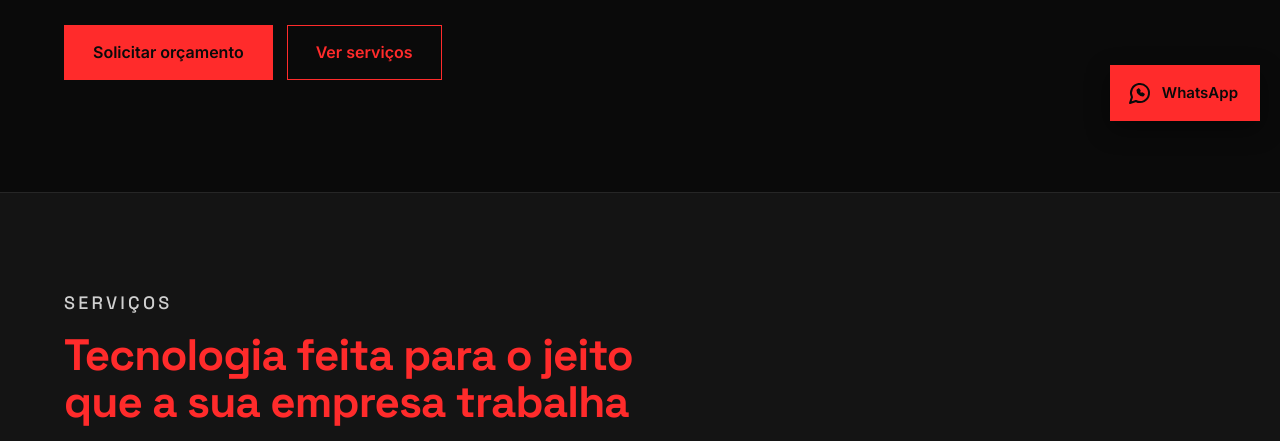
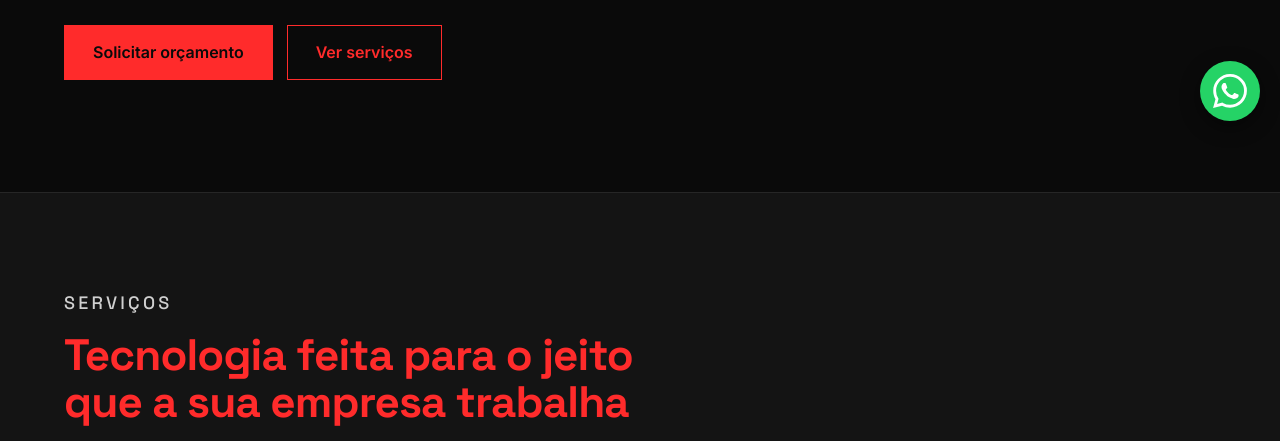
Before and after one commit to trobozoi/jits.dev.br, a plain HTML site: page index.html in a window 1280 px wide. Shown: the part 659-1100 px from the top of the page. Drawn offline with Linux system fonts and the light colour scheme.

Commit message:
Deixa o botão flutuante só com o logo verde do WhatsApp
Co-Authored-By: Claude Opus 5.5 <noreply@anthropic.com>

```diff
--- a/index.html
+++ b/index.html
@@ -315,19 +315,15 @@ p { margin: 0; }
   position: fixed; z-index: 6;
   right: calc(20px + env(safe-area-inset-right, 0px));
   bottom: calc(20px + env(safe-area-inset-bottom, 0px));
-  display: inline-flex; align-items: center; gap: 10px;
-  min-height: 56px; padding: 0 22px 0 18px;
-  background: var(--vermelho); color: var(--preto);
-  font-weight: 600; font-size: 15px; text-decoration: none;
-  box-shadow: 0 8px 24px rgba(0, 0, 0, 0.45);
-  transition: background-color .18s ease, transform .18s ease;
+  width: 60px; height: 60px; border-radius: 50%;
+  display: inline-flex; align-items: center; justify-content: center;
+  background: #25D366; color: #FFFFFF;
+  box-shadow: 0 6px 20px rgba(0, 0, 0, 0.45);
+  transition: transform .18s ease, box-shadow .18s ease;
 }
-.whats:hover { background: var(--vermelho-claro); color: var(--preto); transform: translateY(-2px); }
+.whats:hover { color: #FFFFFF; transform: scale(1.06); box-shadow: 0 8px 26px rgba(0, 0, 0, 0.55); }
+.whats:focus-visible { outline-color: #25D366; }
 .whats svg { flex: none; }
-@media (max-width: 560px) {
-  .whats { width: 56px; padding: 0; justify-content: center; }
-  .whats__texto { position: absolute; width: 1px; height: 1px; overflow: hidden; clip: rect(0 0 0 0); white-space: nowrap; }
-}
 .rodape .miolo { padding-bottom: 96px; }
 
 @media (prefers-reduced-motion: reduce) {
@@ -654,8 +650,7 @@ p { margin: 0; }
 </footer>
 
 <a class="whats" href="https://wa.me/5585997361426?text=Ol%C3%A1%2C%20JITS!%20Vim%20pelo%20site%20e%20gostaria%20de%20conversar%20sobre%20um%20projeto." target="_blank" rel="noopener" aria-label="Conversar com a JITS no WhatsApp">
-  <svg aria-hidden="true" width="24" height="24" viewBox="0 0 24 24" fill="none" stroke="currentColor" stroke-width="2" stroke-linecap="round" stroke-linejoin="round"><path d="M7.9 20A9 9 0 1 0 4 16.1L2 22Z"></path><path d="M9.5 9.2c0 2.8 2.5 5.3 5.3 5.3l1-1.2-1.6-1-.9.7a3.6 3.6 0 0 1-2.3-2.3l.7-.9-1-1.6z"></path></svg>
-  <span class="whats__texto">WhatsApp</span>
+  <svg aria-hidden="true" width="34" height="34" viewBox="0 0 24 24" fill="currentColor"><path d="M17.472 14.382c-.297-.149-1.758-.867-2.03-.967-.273-.099-.471-.148-.67.15-.197.297-.767.966-.94 1.164-.173.199-.347.223-.644.075-.297-.15-1.255-.463-2.39-1.475-.883-.788-1.48-1.761-1.653-2.059-.173-.297-.018-.458.13-.606.134-.133.298-.347.446-.52.149-.174.198-.298.298-.497.099-.198.05-.371-.025-.52-.075-.149-.669-1.612-.916-2.207-.242-.579-.487-.5-.669-.51-.173-.008-.371-.01-.57-.01-.198 0-.52.074-.792.372-.272.297-1.04 1.016-1.04 2.479 0 1.462 1.065 2.875 1.213 3.074.149.198 2.096 3.2 5.077 4.487.709.306 1.262.489 1.694.625.712.227 1.36.195 1.871.118.571-.085 1.758-.719 2.006-1.413.248-.694.248-1.289.173-1.413-.074-.124-.272-.198-.57-.347m-5.421 7.403h-.004a9.87 9.87 0 01-5.031-1.378l-.361-.214-3.741.982.998-3.648-.235-.374a9.86 9.86 0 01-1.51-5.26c.001-5.45 4.436-9.884 9.888-9.884 2.64 0 5.122 1.03 6.988 2.898a9.825 9.825 0 012.893 6.994c-.003 5.45-4.437 9.884-9.885 9.884m8.413-18.297A11.815 11.815 0 0012.05 0C5.495 0 .16 5.335.157 11.892c0 2.096.547 4.142 1.588 5.945L.057 24l6.305-1.654a11.882 11.882 0 005.683 1.448h.005c6.554 0 11.89-5.335 11.893-11.893a11.821 11.821 0 00-3.48-8.413Z"></path></svg>
 </a>
 
 <script>
```
